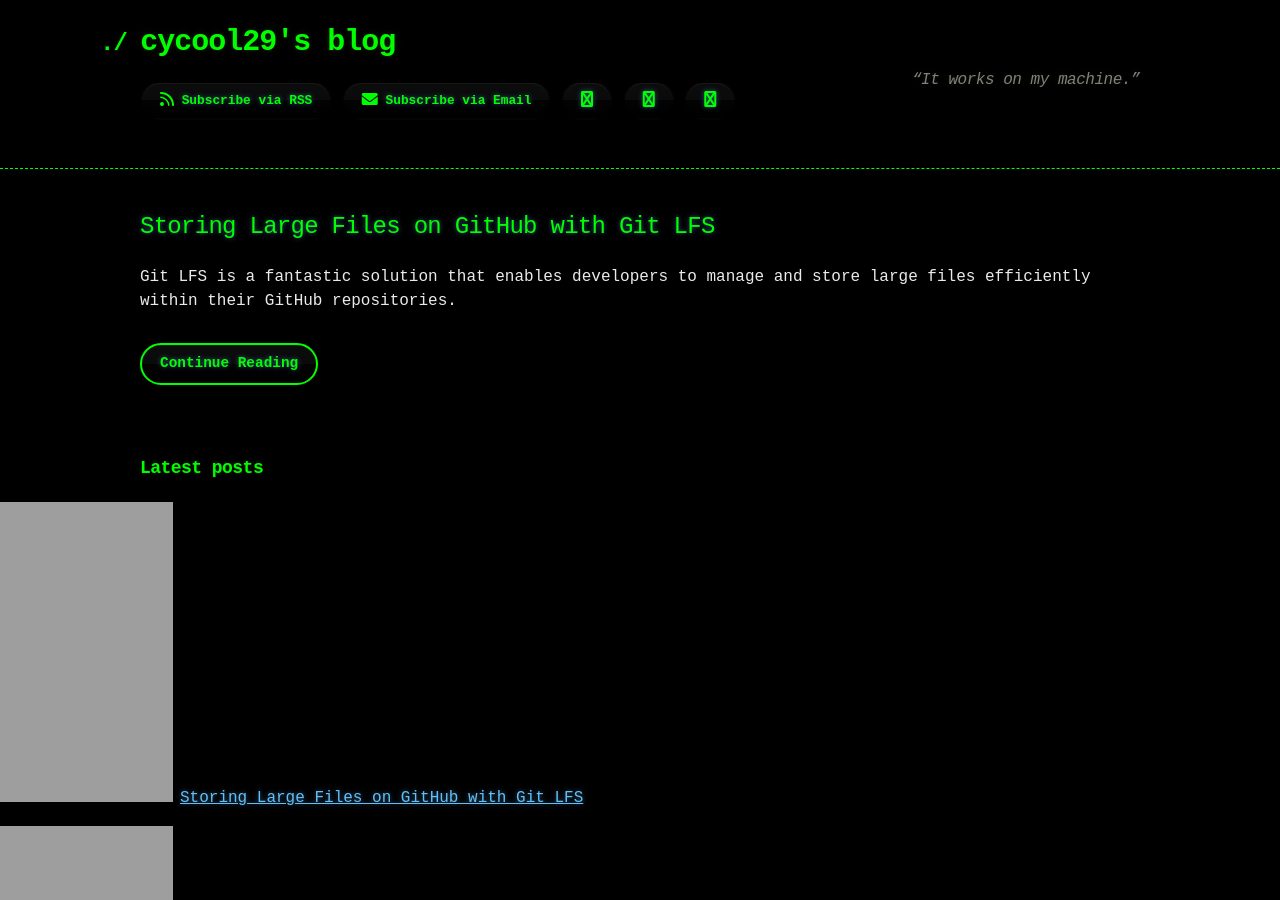
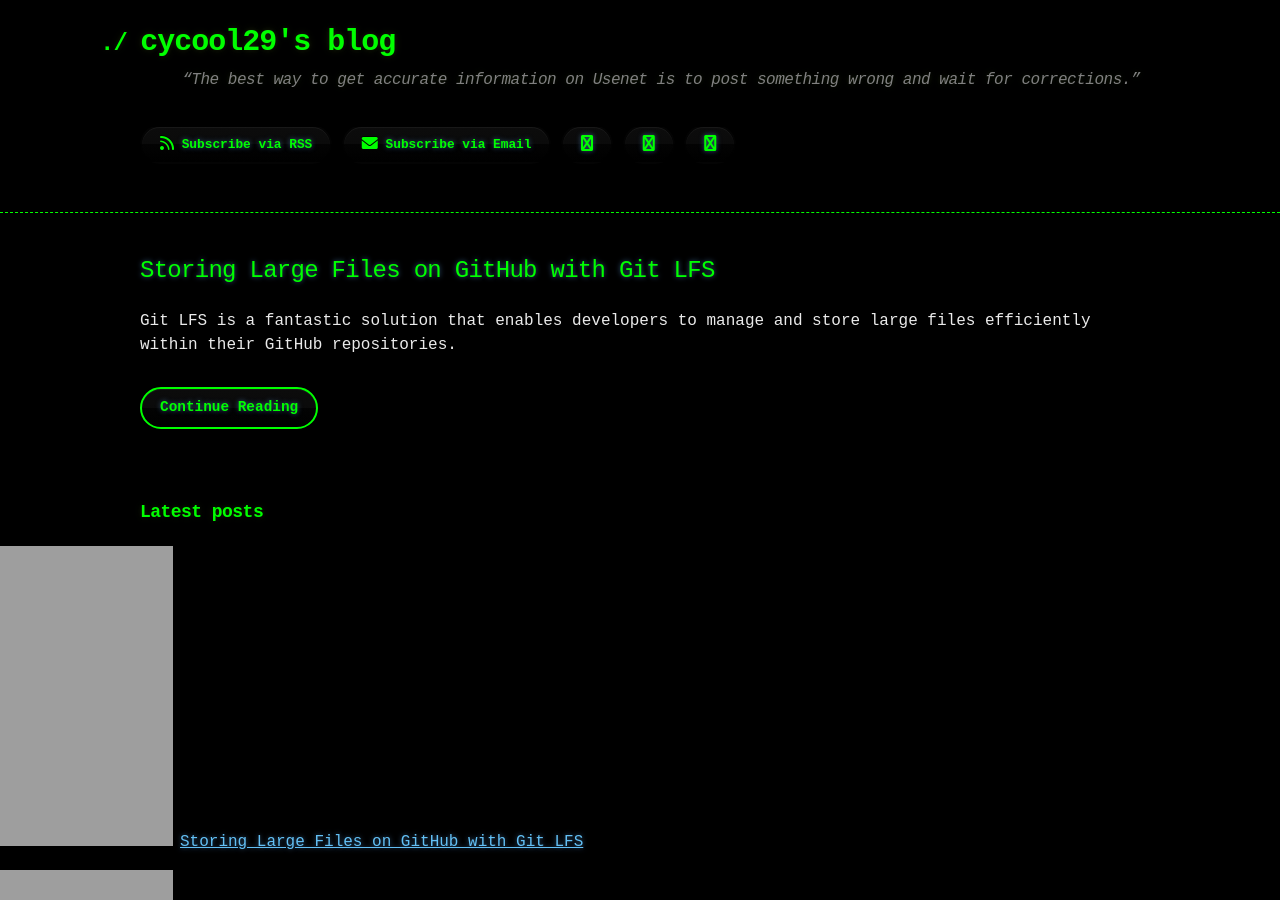
Before and after one commit to cycool29/cycool29.github.io, a Jekyll site: the page built from index.md, in a window 1280 px wide and 900 px high. Built offline with Jekyll 4.4.1, drawn with Linux system fonts in a browser that asks for light colours; a style sheet for code colours, icons or effects is not loaded.

Commit message:
Update quotes

```diff
--- a/_config.yml
+++ b/_config.yml
@@ -1,5 +1,5 @@
 title: cycool29's blog
-description: "“It works on my machine.” "
+description: "“The best way to get accurate information on Usenet is to post something wrong and wait for corrections.” "
 bio: A high school student. Intermediate in Python, Git, Bash. Learning JavaScript. He/Him. "
 author: cycool29
 url: https://cycool29.github.io
```
